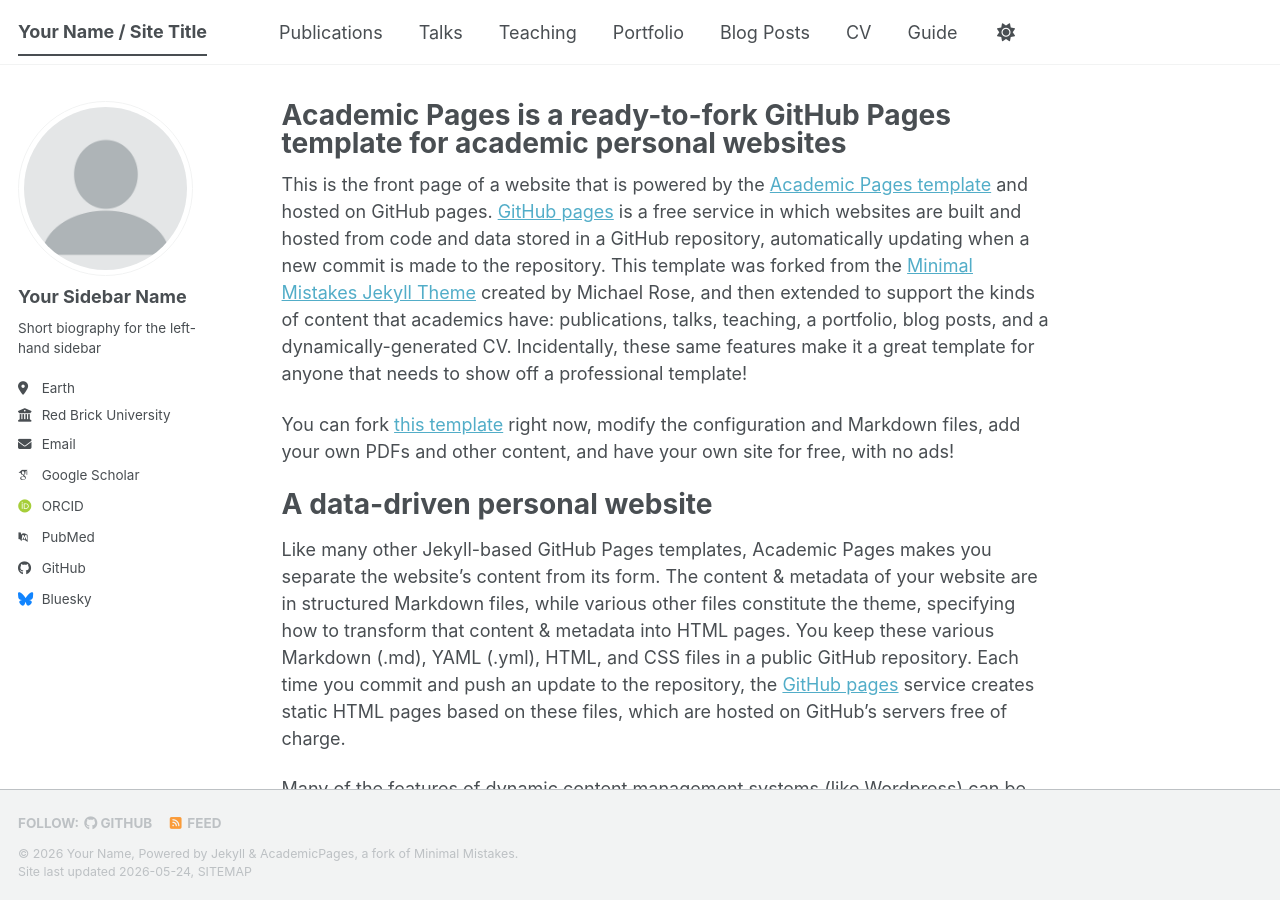
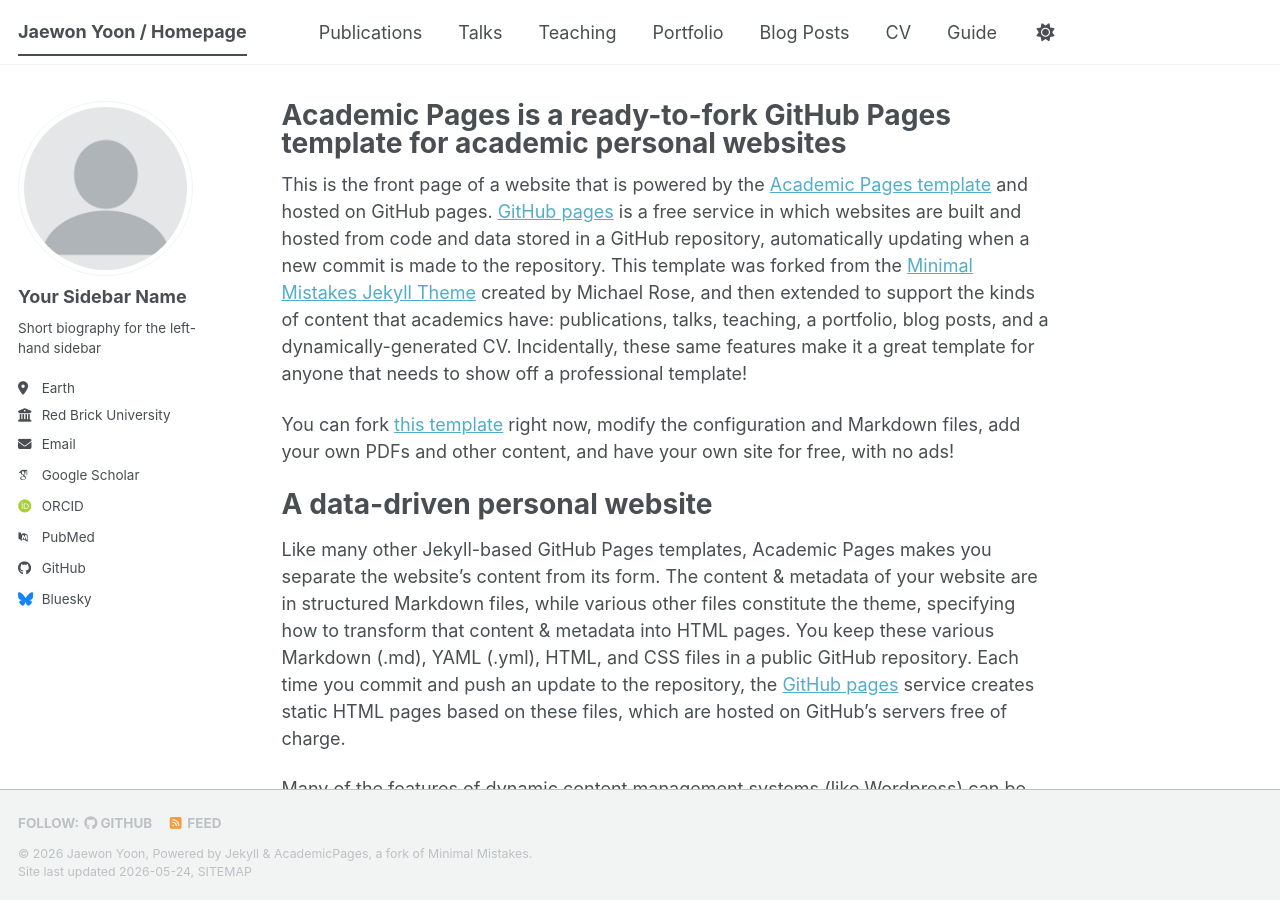
Before and after one commit to jwyoon05/jwyoon05.github.io, a Jekyll site: the page built from _pages/about.md, in a window 1280 px wide and 900 px high. Built offline with Jekyll 4.4.1, drawn with Linux system fonts in a browser that asks for light colours; some web fonts are replaced; a script bundle is joined from its source files by our own code; library files that are not in the unit come from our copies.

Commit message:
Update site configuration with personal details

```diff
--- a/_config.yml
+++ b/_config.yml
@@ -9,14 +9,14 @@
 # Basic Site Settings
 locale                   : "en-US"
 site_theme               : "default" # The available themes options are "default", "air", "sunrise", "mint", "dirt" and "contrast"
-title                    : "Your Name / Site Title"
+title                    : "Jaewon Yoon / Homepage"
 title_separator          : "-"
-name                     : &name "Your Name"
-description              : &description "Your Name's academic portfolio"   # Update this with a general description of your site, this is the default if not overridden by a page
-url                      : https://academicpages.github.io # The base hostname & protocol for your site e.g. "https://[your GitHub username].github.io",
+name                     : &name "Jaewon Yoon"
+description              : &description "Jaewon's academic portfolio"   # Update this with a general description of your site, this is the default if not overridden by a page
+url                      : https://jwyoon05.github.io # The base hostname & protocol for your site e.g. "https://[your GitHub username].github.io",
                                                            # or if you already have some other page hosted on Github then use "https://[your GitHub username].github.io/[Your Repo Name]"
 baseurl                  : "" # the subpath of your site, e.g. "/blog"
-repository               : "academicpages/academicpages.github.io"
+repository               : "jwyoon05/jwyoon05.github.io"
 
 # Site Author - The following control what appear as part of the author content on the side bar.
 #               If a field is blank the icon and link will not appear, otherwise it will be shown.
```
